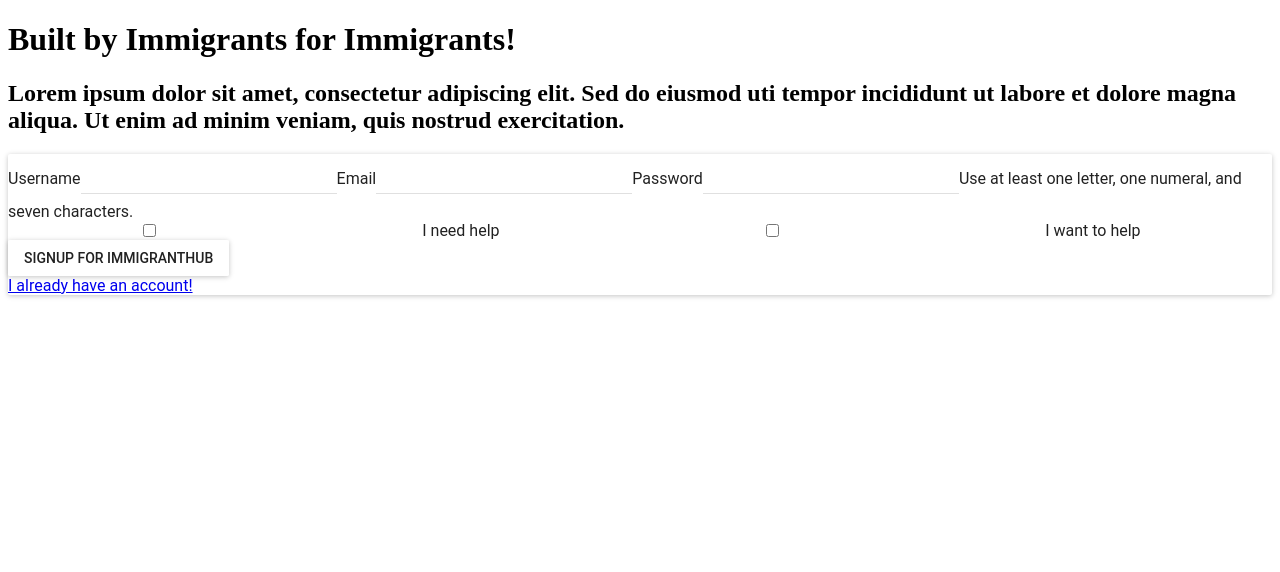
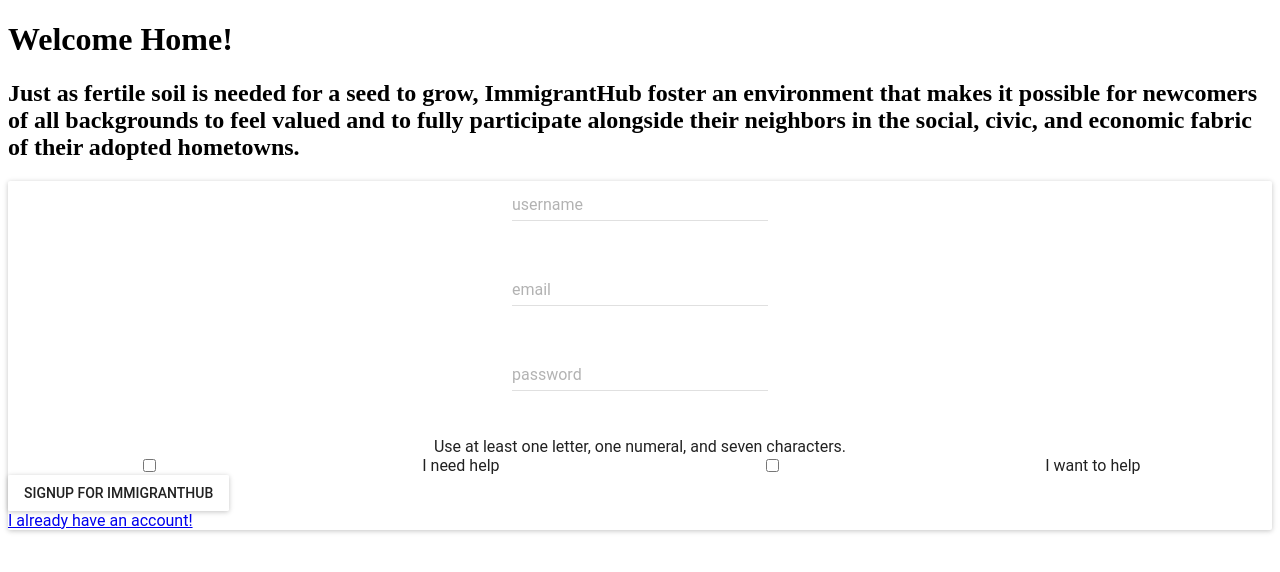
Before and after one commit to ImmigrantHub/ImmigrantHub, a React app: page /#/ in a window 1280 px wide. Shown: the top 572 px of the page. Built offline with nearby package versions, Linux system fonts and the light colour scheme; the HTML template or start-up script is replaced by a standard one.

Commit message:
[added] background image and styled sign up

```diff
--- a/src/public/app/Signin.jsx
+++ b/src/public/app/Signin.jsx
@@ -66,19 +66,27 @@
     return (
       <div className="landingWrapper">
         <div className="landingInfo">
-          <h1 className="landingTitle">Built by Immigrants for Immigrants!</h1>
-          <h2 className="landingSubtitle">Lorem ipsum dolor sit amet, consectetur adipiscing elit. Sed do <b>eiusmod</b> uti <b>tempor incididunt</b> ut labore et dolore magna aliqua. Ut enim ad minim veniam, quis nostrud exercitation.</h2>
+          <h1 className="landingTitle">Welcome Home!</h1>
+          <h2 className="landingSubtitle">Just as fertile soil is needed for a seed to grow, <b>ImmigrantHub</b> foster an environment that makes it possible for newcomers of all backgrounds to feel valued and to fully participate alongside their neighbors in the social, civic, and economic fabric of their adopted hometowns.</h2>
         </div>
         <Card className="signupCard">
           <form onSubmit={this.handleUserLogin} className="signupWrapper">
-            <span className="signupInfo">Username</span>
-            <TextField name="username" className="signupInput" onChange={this.handleInputChange} />
-            <span className="signupInfo">Email</span>
-            <TextField name="email" className="signupInput" type="email" onChange={this.handleInputChange} />
-            <span className="signupInfo">Password</span>
-            <TextField className="signupInput" type="password"/>
-            <span className="signupInfo signupInfoSmall">Use at least one letter, one numeral, and seven characters.</span>
-
+            <div style={{
+                display: 'flex',
+                justifyContent: 'space-between',
+                flexDirection: 'column',
+                alignItems: 'center',
+                minHeight: '275px',
+                minWidth: '250px'
+              }}>
+              {/* <span className="signupInfo">Username</span> */}
+              <TextField hintText="username" name="username" className="signupInput" onChange={this.handleInputChange} />
+              {/* <span className="signupInfo">Email</span> */}
+              <TextField hintText="email" name="email" className="signupInput" type="email" onChange={this.handleInputChange} />
+              {/* <span className="signupInfo">Password</span> */}
+              <TextField hintText="password" className="signupInput" type="password"/>
+              <span className="signupInfo signupInfoSmall">Use at least one letter, one numeral, and seven characters.</span>
+            </div>
             <div style={{
               display: 'flex',
               justifyContent: 'space-around',
--- a/src/public/styles.css
+++ b/src/public/styles.css
@@ -13,6 +13,11 @@
   /*background-image: url('http://s1.r29static.com//bin/entry/b60/x,80/1770692/image.jpg');*/
   /*background-image: url('https://znet.ng/wp-content/uploads/2017/01/world-tech-ceos-vs-trump-1-640x426.jpg');*/
   /*background-image: url('https://fthmb.tqn.com/spaZKVnogQzg2AxDK-CDwOa6VMM=/1500x1000/filters:no_upscale():fill(FFCC00,1)/about/DonaldTrumpFunnyFace-58b1bd865f9b5860460f82ed.jpg');*/
+  background-image: url('https://i.imgur.com/lo5ngKn.png');
+  background-repeat: no-repeat;
+  -webkit-background-size: cover;
+  -moz-background-size: cover;
+  -o-background-size: cover;
   background-size: cover;
 }
 
@@ -69,17 +74,18 @@
 
 .signupInfoSmall {
   color: #6a737d !important;
-  font-size: 14px;
+  font-size: 15px;
   text-align: center;
+
 }
 
 .signupButton {
   padding: 10px;
   font-family: 'Roboto', sans-serif;
-  font-size: 16px;
+  font-size: 20px;
   font-weight: 600;
-  margin-top: 15px;
-  margin-bottom: 10px;
+  margin-top: 30px;
+  /*margin-bottom: 10px;*/
 }
 
 .logIn__credentials {
```
